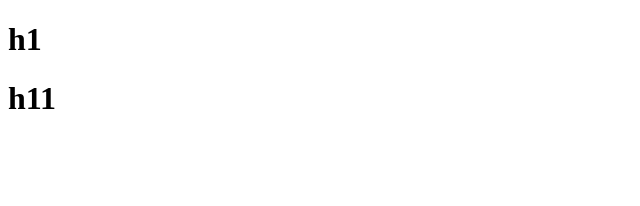
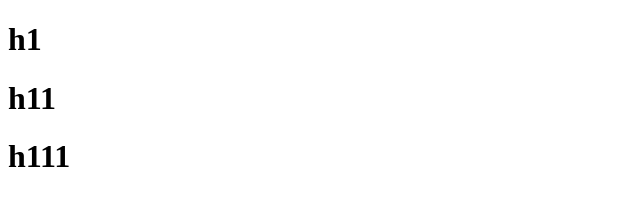
Before and after one commit to Sityun/git-demo, a plain HTML site: page index.html in a window 1280 px wide. Shown: the whole page, without its empty margins (0-640 px from the left). Drawn offline with Linux system fonts and the light colour scheme.

Commit message:
A程序员第三次

```diff
--- a/index.html
+++ b/index.html
@@ -10,6 +10,7 @@
 <body>
     <h1>h1</h1>
     <h1>h11</h1>
+    <h1>h111</h1>
 </body>
 
 </html>
```
